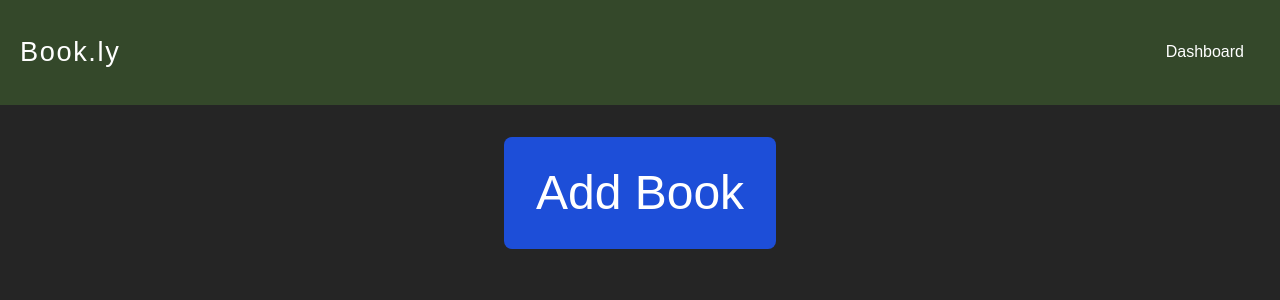
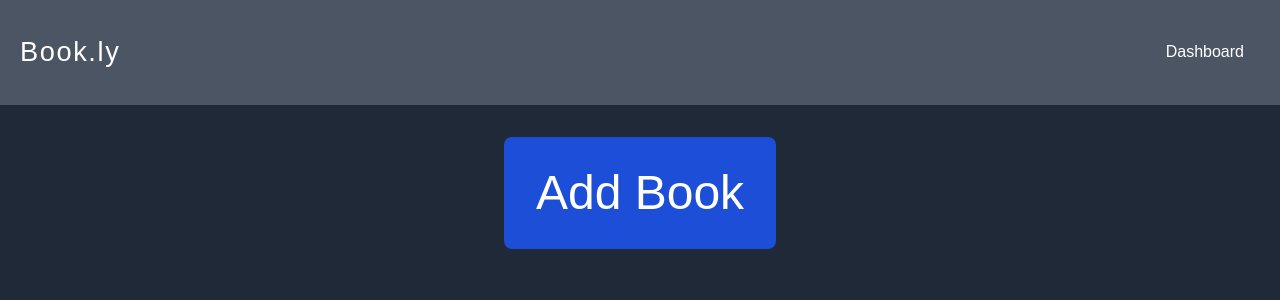
Before and after one commit to mud-ali/bookly, a React (Vite) app: page / in a window 1280 px wide. Shown: the top 300 px of the page. Built offline with nearby package versions, Linux system fonts and the light colour scheme.

Commit message:
make color scheme more gray

```diff
--- a/src/css/header.css
+++ b/src/css/header.css
@@ -4,10 +4,10 @@ div.header {
     justify-content: space-between;
     align-items: center;
     padding: 2rem 20px;
-    background-color: rgb(52, 72, 42);
     margin: 0;
     box-sizing: border-box;
     font-family: 'Ubuntu', sans-serif;
+    @apply bg-gray-600;
 }
 
 div.header a {
--- a/src/index.css
+++ b/src/index.css
@@ -10,5 +10,5 @@ html, body {
 body {
     font-size: 16px;
     color: rgb(255, 255, 255);
-    background-color: rgb(37, 37, 37);
+    @apply bg-gray-800;
 }
```
